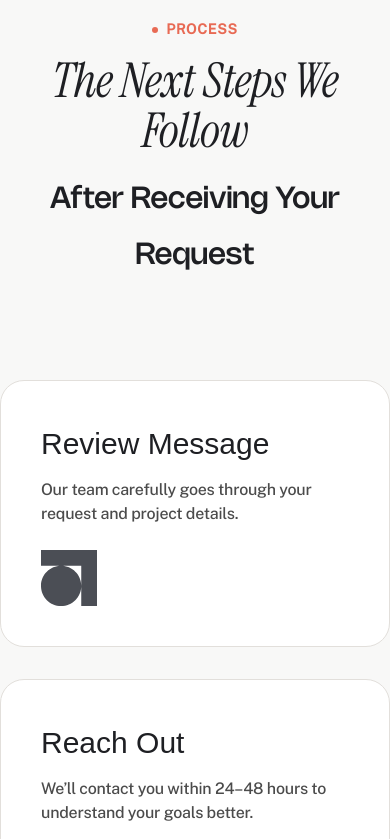
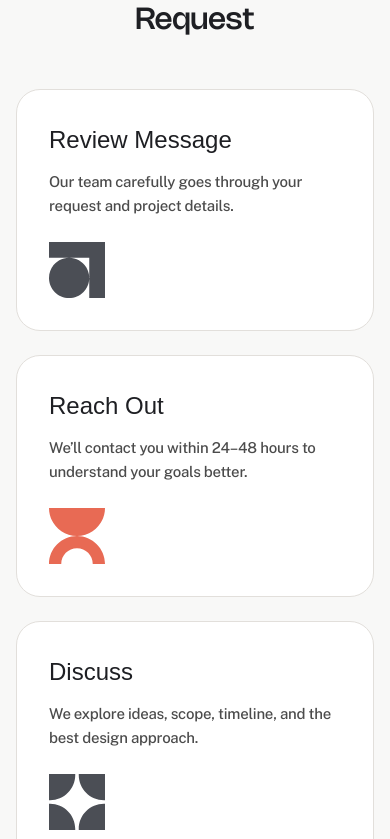
Before and after one commit to SparkStudio-Ltd/userlify, a Next.js app: page /thank-you in a window 390 px wide. Shown: the part 1005-1844 px from the top of the page. Built offline with nearby package versions, Linux system fonts and the light colour scheme; a web font is replaced by a local one.

Commit message:
fix: Update styling and layout in ProcessStepsSection and ThankYouBanner components for improved responsiveness

```diff
--- a/src/components/sections/CTASection.tsx
+++ b/src/components/sections/CTASection.tsx
@@ -5,7 +5,6 @@ import { Button } from '@/components/ui';
 import gsap from 'gsap';
 import { ScrollTrigger } from 'gsap/ScrollTrigger';
 import Image from 'next/image';
-import Link from 'next/link';
 import { useEffect, useRef } from 'react';
 
 gsap.registerPlugin(ScrollTrigger);
--- a/src/components/sections/ProcessStepsSection.tsx
+++ b/src/components/sections/ProcessStepsSection.tsx
@@ -1,70 +1,187 @@
+// import Image from 'next/image';
+// import steps from '../../../public/data/process-steps.json';
+
+// const cardPositions = [
+//   'lg:left-0 lg:top-0',
+//   'lg:left-[26%] lg:top-[43%]',
+//   'lg:left-[52%] lg:top-0',
+//   'lg:right-[-3%] lg:top-[42%]',
+// ];
+
+// const arrowPositions = [
+//   { className: 'left-[26%] top-[25%] rotate-[12deg]' },
+//   { className: 'left-[52%] top-[89%] rotate-[175deg] scale-x-[-1]' },
+//   { className: 'right-[16%] top-[22%] rotate-[12deg]' },
+// ];
+
+// export default function ProcessStepsSection() {
+//   const orderedSteps = [...steps].sort((a, b) => a.order - b.order);
+
+//   return (
+//     <section className="w-full bg-[#F8F8F7]">
+//       <div className="mx-auto flex w-full h-[1100px] max-w-[1920px] justify-center">
+//         <div className="flex w-full max-w-[1472px] flex-col items-center gap-24 rounded-[48px] bg-[#F8F8F7] py-18 sm:px-8 lg:h-[864px] lg:py-16">
+//           <header className="flex max-w-[820px] flex-col items-center gap-4 text-center">
+//             <div className="flex items-center justify-center gap-2 text-[14px] font-bold uppercase tracking-[0.75px] text-primary">
+//               <span className="inline-block h-1.5 w-1.5 rounded-full bg-primary" />
+//               <span className='font-nav'>Process</span>
+//             </div>
+//             <p className="font-serif text-5xl leading-[50px] tracking-[-0.5px] italic text-[#1E1F23]">
+//               The Next Steps We Follow
+//             </p>
+//             <h2 className="font-heading text-5xl font-medium leading-[56px] text-[#1E1F23]">
+//               After Receiving Your Request
+//             </h2>
+//           </header>
+
+//           <div className="relative w-full flex-1 lg:min-h-[520px]">
+//             <div className="grid w-full grid-cols-1 gap-8 lg:block">
+//               {orderedSteps.map((step, index) => (
+//                 <article
+//                   key={step.id}
+//                   className={`relative flex w-full flex-col gap-6 rounded-[24px] border border-[#E2DFDB] bg-white p-10 opacity-100 lg:absolute lg:h-[443px] lg:w-[350px] lg:gap-[200px] ${cardPositions[index]}`}
+//                 >
+//                   <div>
+//                     <h3 className="font-sans text-[30px] font-normal text-[#1E1F23]">
+//                       {step.title}
+//                     </h3>
+//                     <p className="font-nav mt-3 text-[16px] font-normal leading-[24px] tracking-[-0.25px] text-[#4B4B4B]">
+//                       {step.description}
+//                     </p>
+//                   </div>
+//                   <div>
+//                     <Image
+//                       src={step.icon}
+//                       alt={`${step.title} icon`}
+//                       width={56}
+//                       height={56}
+//                     />
+//                   </div>
+//                 </article>
+//               ))}
+//             </div>
+
+//             {arrowPositions.map((arrow, index) => (
+//               <div
+//                 key={index}
+//                 className={`pointer-events-none absolute hidden lg:block ${arrow.className}`}
+//                 aria-hidden="true"
+//               >
+//                 <Image
+//                   src="/assets/icons/arrowVector.svg"
+//                   alt=""
+//                   width={78}
+//                   height={56}
+//                 />
+//               </div>
+//             ))}
+//           </div>
+//         </div>
+//       </div>
+//     </section>
+//   );
+// }
+
+
 import Image from 'next/image';
 import steps from '../../../public/data/process-steps.json';
 
+// Updated breakpoints to 2xl (1536px) to prevent overlap on 1400px screens
 const cardPositions = [
-  'lg:left-0 lg:top-0',
-  'lg:left-[26%] lg:top-[43%]',
-  'lg:left-[52%] lg:top-0',
-  'lg:right-[-3%] lg:top-[42%]',
+  '2xl:left-0 2xl:top-0',
+  '2xl:left-[25.3%] 2xl:top-[43%]',
+  '2xl:left-[50.7%] 2xl:top-0',
+  '2xl:right-0 2xl:top-[42%]',
 ];
 
 const arrowPositions = [
   { className: 'left-[26%] top-[25%] rotate-[12deg]' },
   { className: 'left-[52%] top-[89%] rotate-[175deg] scale-x-[-1]' },
-  { className: 'right-[16%] top-[22%] rotate-[12deg]' },
+  { className: 'right-[18%] top-[22%] rotate-[12deg]' },
 ];
 
 export default function ProcessStepsSection() {
   const orderedSteps = [...steps].sort((a, b) => a.order - b.order);
 
   return (
-    <section className="w-full bg-[#F8F8F7]">
-      <div className="mx-auto flex w-full h-[1100px] max-w-[1920px] justify-center">
-        <div className="flex w-full max-w-[1472px] flex-col items-center gap-24 rounded-[48px] bg-[#F8F8F7] py-18 sm:px-8 lg:h-[864px] lg:py-16">
+    <section className="w-full bg-[#F8F8F7] py-12 2xl:py-0">
+      {/* Container: Grows with content on mobile, fixed height only on very large screens */}
+      <div className="mx-auto flex w-full h-auto 2xl:h-[1100px] max-w-[1920px] justify-center px-4 lg:px-12 md:px-8 2xl:px-0">
+        <div className="flex w-full max-w-[1472px] flex-col items-center gap-12 2xl:gap-24 rounded-[48px] bg-[#F8F8F7] py-8 2xl:py-16 2xl:h-[864px]">
+
           <header className="flex max-w-[820px] flex-col items-center gap-4 text-center">
             <div className="flex items-center justify-center gap-2 text-[14px] font-bold uppercase tracking-[0.75px] text-primary">
               <span className="inline-block h-1.5 w-1.5 rounded-full bg-primary" />
-              <span className='font-nav'>Process</span>
+              <span className="font-nav">Process</span>
             </div>
-            <p className="font-serif text-5xl leading-[50px] tracking-[-0.5px] italic text-[#1E1F23]">
+            <p className="font-serif text-3xl md:text-5xl leading-tight md:leading-[50px] tracking-[-0.5px] italic text-[#1E1F23]">
               The Next Steps We Follow
             </p>
-            <h2 className="font-heading text-5xl font-medium leading-[56px] text-[#1E1F23]">
+            <h2 className="font-heading text-3xl md:text-5xl font-medium leading-tight md:leading-[56px] text-[#1E1F23]">
               After Receiving Your Request
             </h2>
           </header>
 
-          <div className="relative w-full flex-1 lg:min-h-[520px]">
-            <div className="grid w-full grid-cols-1 gap-8 lg:block">
+          <div className="relative w-full flex-1 2xl:min-h-[520px]">
+            {/* Grid for everything below 1536px (Mobile/Tablet/Laptop) */}
+            {/* Absolute Zigzag for 2xl+ (Desktop) */}
+            <div className="grid w-full grid-cols-1 md:grid-cols-2 gap-6 md:gap-8 2xl:block">
               {orderedSteps.map((step, index) => (
                 <article
                   key={step.id}
-                  className={`relative flex w-full flex-col gap-6 rounded-[24px] border border-[#E2DFDB] bg-white p-10 opacity-100 lg:absolute lg:h-[443px] lg:w-[350px] lg:gap-[200px] ${cardPositions[index]}`}
+                  className={`
+                    group relative flex w-full flex-col gap-6 rounded-[24px]
+                    border border-[#E2DFDB] bg-white p-8 md:p-10
+                    transition-all duration-300 hover:shadow-lg hover:-translate-y-1
+                    2xl:absolute 2xl:h-[443px] 2xl:w-[350px] 2xl:gap-[200px]
+                    ${cardPositions[index]}
+                  `}
                 >
                   <div>
-                    <h3 className="font-sans text-[30px] font-normal text-[#1E1F23]">
+                    <h3 className="font-sans text-[24px] md:text-[30px] font-normal text-[#1E1F23]">
                       {step.title}
                     </h3>
-                    <p className="font-nav mt-3 text-[16px] font-normal leading-[24px] tracking-[-0.25px] text-[#4B4B4B]">
+                    <p className="font-nav mt-3 text-[15px] md:text-[16px] font-normal leading-[24px] tracking-[-0.25px] text-[#4B4B4B]">
                       {step.description}
                     </p>
                   </div>
-                  <div>
-                    <Image
-                      src={step.icon}
-                      alt={`${step.title} icon`}
-                      width={56}
-                      height={56}
-                    />
+
+                  {/* ICON SECTION */}
+                  <div className="mt-auto">
+                    {/* Fixed Size Container for Icon */}
+                    <div className="relative h-14 w-14">
+
+                      {/* 1. Original Black Icon (Fades out on hover) */}
+                      <Image
+                        src={step.icon}
+                        alt={`${step.title} icon`}
+                        fill
+                        className="object-contain transition-opacity duration-300 group-hover:opacity-0"
+                      />
+                      <div
+                        className="absolute inset-0 bg-[#E86A54] transition-opacity duration-300 opacity-0 group-hover:opacity-100"
+                        style={{
+                          maskImage: `url(${step.icon})`,
+                          maskSize: 'contain',
+                          maskRepeat: 'no-repeat',
+                          maskPosition: 'center',
+                          WebkitMaskImage: `url(${step.icon})`, // For Safari support
+                          WebkitMaskSize: 'contain',
+                          WebkitMaskRepeat: 'no-repeat',
+                          WebkitMaskPosition: 'center',
+                        }}
+                      />
+                    </div>
                   </div>
                 </article>
               ))}
             </div>
 
+            {/* Arrows (Visible only on 2xl screens) */}
             {arrowPositions.map((arrow, index) => (
               <div
                 key={index}
-                className={`pointer-events-none absolute hidden lg:block ${arrow.className}`}
+                className={`pointer-events-none absolute hidden 2xl:block ${arrow.className}`}
                 aria-hidden="true"
               >
                 <Image
--- a/src/components/sections/ThankYouBanner.tsx
+++ b/src/components/sections/ThankYouBanner.tsx
@@ -8,10 +8,10 @@ import { FaArrowRight } from 'react-icons/fa';
 export default function ThankYouBannerSection() {
 
     return (
-        <main className="flex min-h-[952px] w-full items-center bg-white">
-            <section className="mx-auto flex h-[952px] w-full max-w-[1920px] items-center justify-center gap-16">
-                <div className="flex h-[616px] w-full max-w-[1472px] flex-col items-center gap-16 rounded-[40px] bg-[#F8F8F7] px-8 py-24 sm:px-12">
-                    <div className="flex h-[208px] w-[208px] items-center justify-center rounded-full bg-white p-10">
+        <main className="flex min-h-[800px] md:min-h-[950px] w-full items-center bg-white">
+            <section className="mx-auto px-4 flex  w-full max-w-[1920px] items-center justify-center gap-16">
+                <div className="flex  w-full max-w-[1472px] flex-col items-center gap-16 rounded-[40px] bg-[#F8F8F7] px-8 py-24 sm:px-12">
+                    <div className="flex h-[150px] w-[150px] md-h-[208px] md-w-[208px] items-center justify-center rounded-full bg-white p-10">
                         <Image
                             src="/assets/icons/checkmark-badgeSvg.svg"
                             alt="Success"
```
